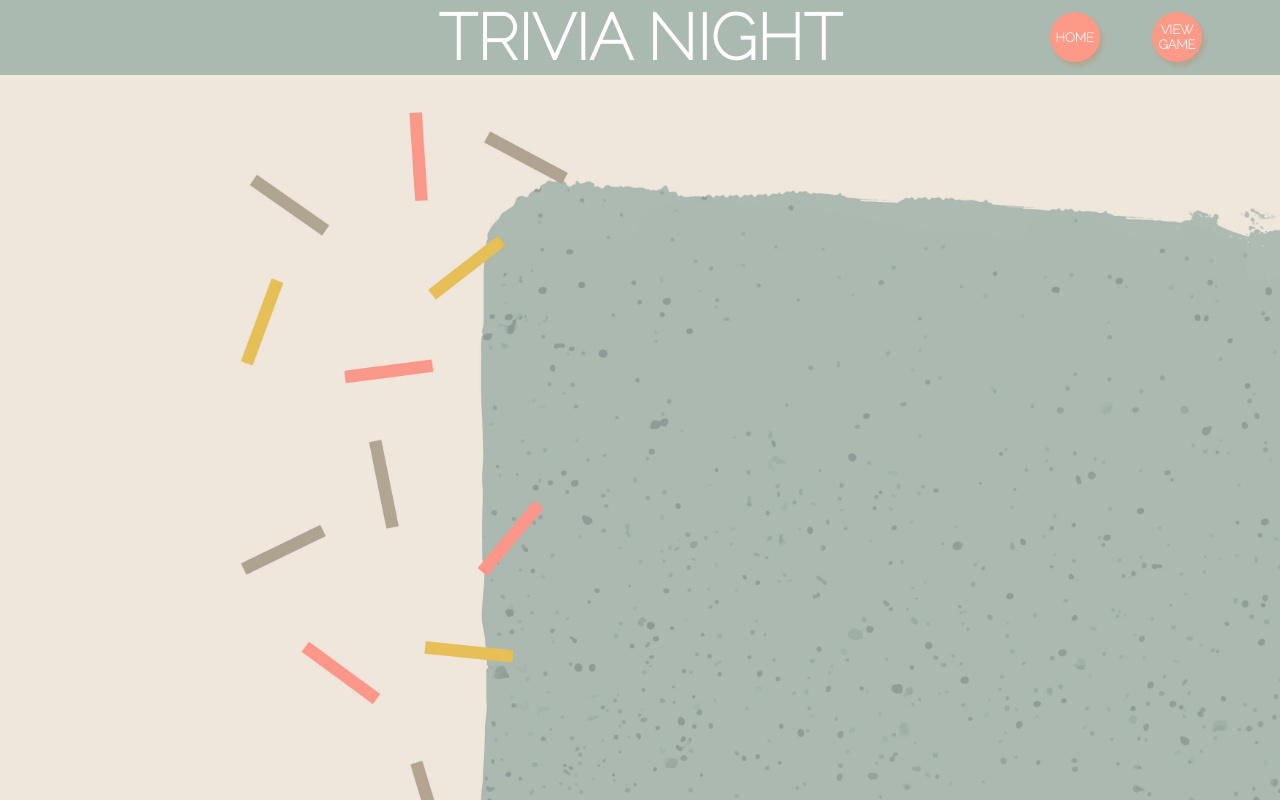
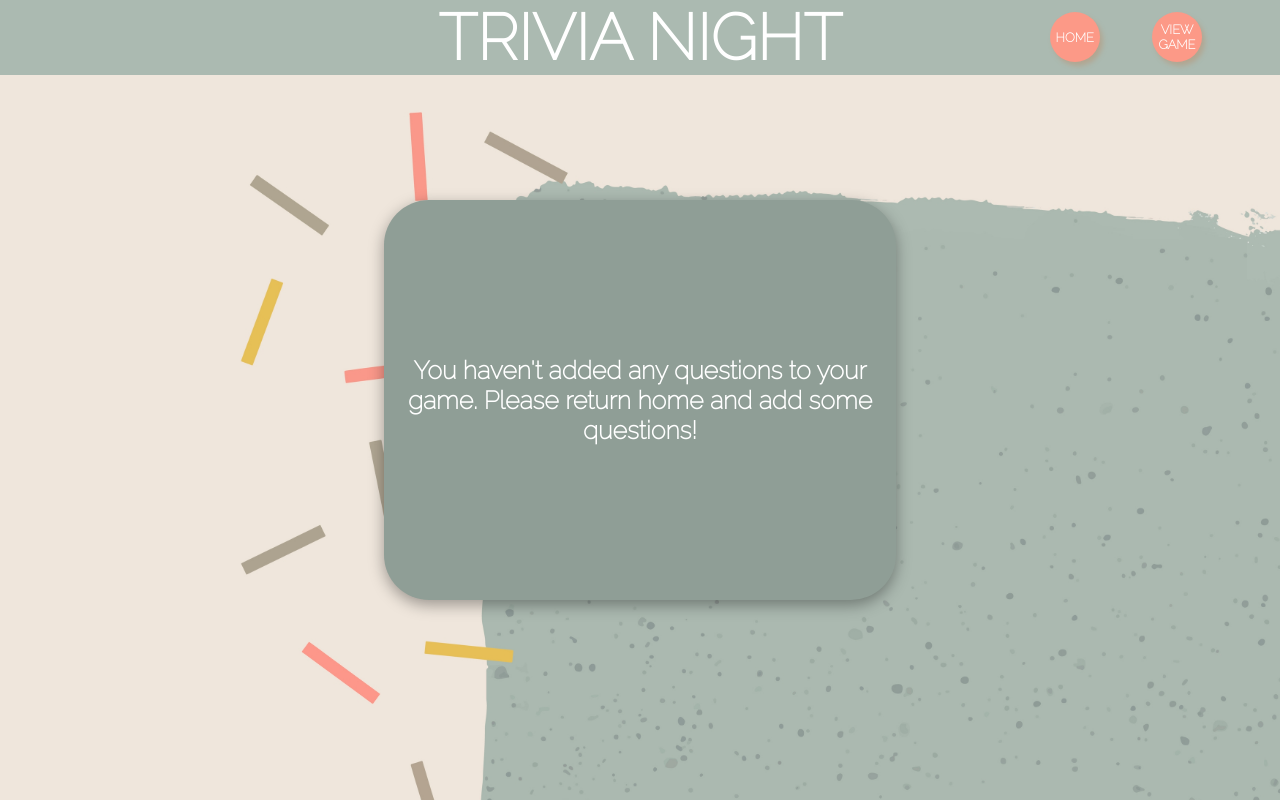
Before and after one commit to gjax78/trivia-night, a React (Create React App) app: page /game in a window 1280 px wide. Built offline with nearby package versions, Linux system fonts and the light colour scheme.

Commit message:
Create empty state for no questions

```diff
--- a/src/components/Game/Game.tsx
+++ b/src/components/Game/Game.tsx
@@ -3,6 +3,7 @@ import "./Game.css";
 import Questions from "../Questions/Questions";
 import GameQuestionCard from "../GameQuestionCard/GameQuestionCard";
 import { GameProps as GameProps } from '../../utilities/utilities';
+import GameEmptyState from "../GameEmptyState/GameEmptyState";
 
 const Game = ({ game, removeFromGame }: GameProps): JSX.Element => {
 
@@ -17,9 +18,13 @@ const Game = ({ game, removeFromGame }: GameProps): JSX.Element => {
       </div>
     )
   })
+
   return (
     <div className='game-container'>
-     {gameQuestions}
+      {console.log(gameQuestions)}
+      {gameQuestions.length === 0 ?
+      <GameEmptyState />
+     : gameQuestions}
     </div>
   )
 }
--- /dev/null
+++ b/src/components/GameEmptyState/GameEmptyState.css
@@ -0,0 +1,16 @@
+.error-container {
+  font-weight: bold;
+  display: flex;
+  justify-content: center;
+  text-align: center;
+  height: 50%;
+  width: 40%;
+  top: 25%;
+  left: 30%;
+  position: absolute;
+  background: #8F9E96;
+  border-radius: 45px;
+  box-shadow: rgba(0, 0, 0, 0.35) 0px 5px 15px;
+  align-items: center;
+  font-size: 25px;
+}
--- /dev/null
+++ b/src/components/GameEmptyState/GameEmptyState.js
@@ -0,0 +1,12 @@
+import React from 'react'
+import './GameEmptyState.css'
+
+const GameEmptyState = () => {
+  return (
+    <div className='error-container'>
+      <p>You haven't added any questions to your game. Please return home and add some questions!</p>
+    </div>
+  )
+}
+
+export default GameEmptyState;
```
